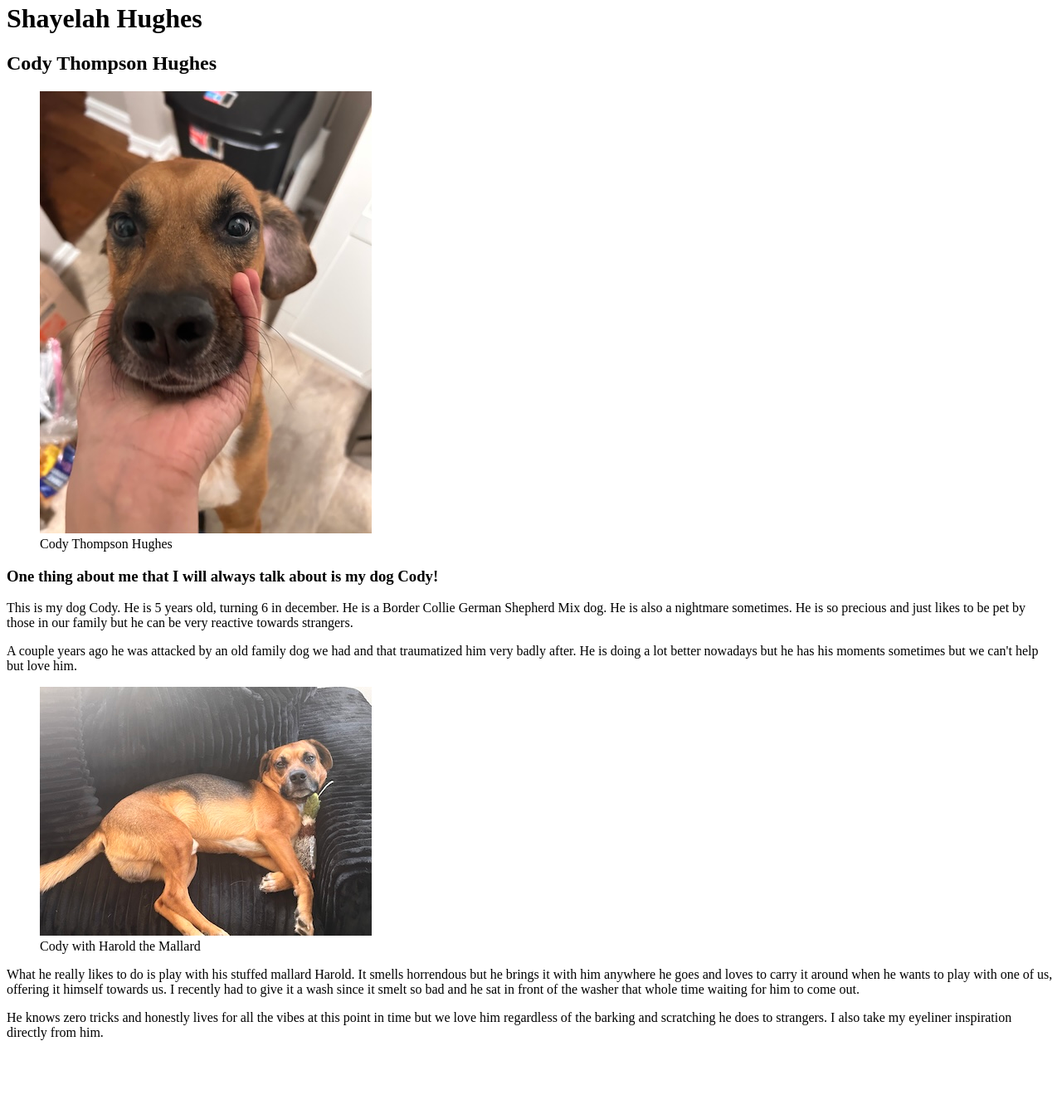
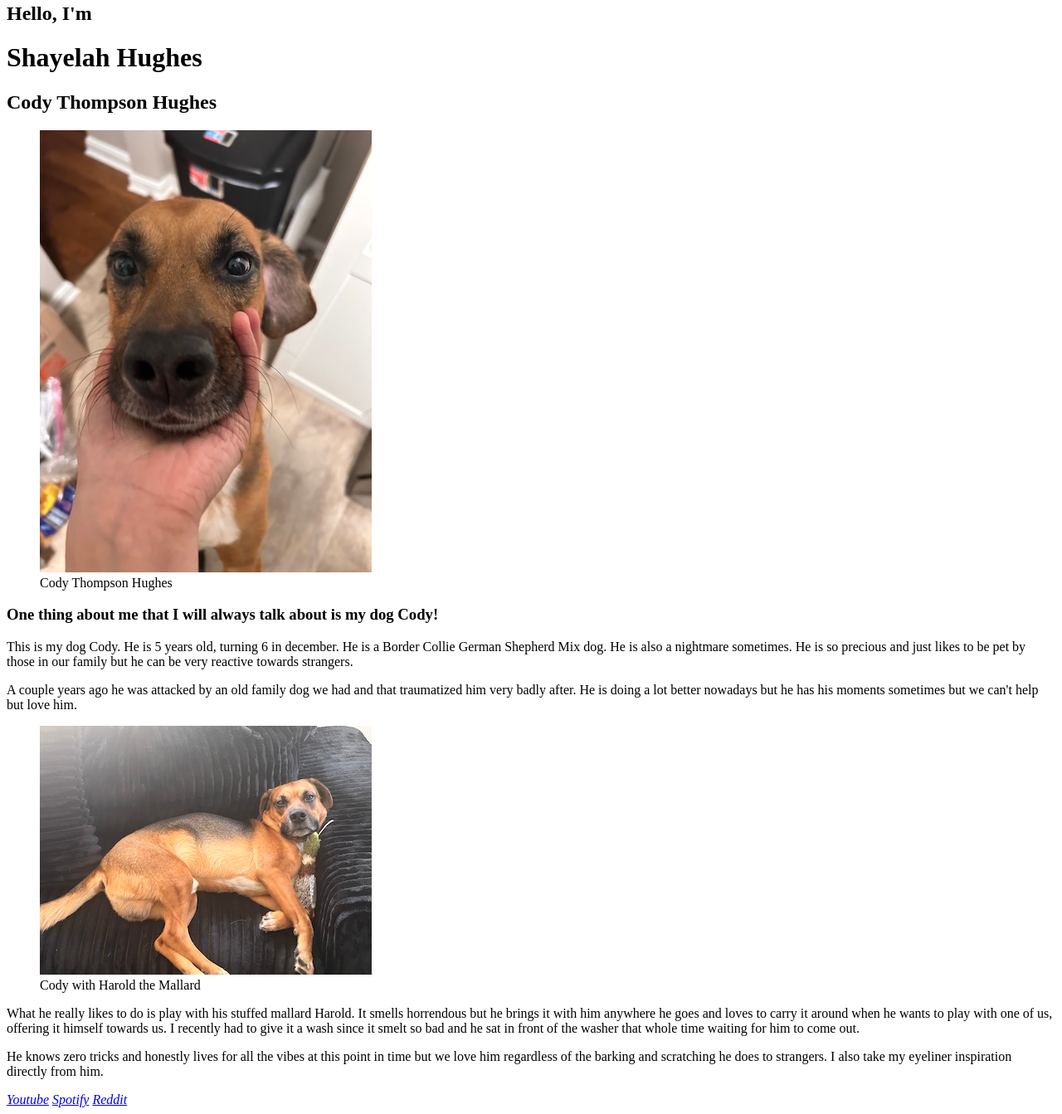
Before and after one commit to shayelah/Personal-Homepage, a plain HTML site: page index.html in a window 1280 px wide. Shown: the part 17-1360 px from the top of the page at 83% size. Before the commit the page ends 1287 px from the top, so only its background shows below. Drawn offline with Linux system fonts and the light colour scheme.

Commit message:
11-4 update

```diff
--- a/index.html
+++ b/index.html
@@ -6,14 +6,20 @@
   <title>Shayelah Hughes' Homepage</title>
 </head>
 <body>
+<div class="wrapper">
+  <header>
+    <div class="name">
+    <h2>Hello, I'm</h2>
   <h1>Shayelah Hughes</h1>
 
   <h2>Cody Thompson Hughes</h2>
-<figure>
+    </div>
+  <figure class="me">
     <img src="cody.JPG" alt="Cody">
     <figcaption>Cody Thompson Hughes</figcaption>
   </figure>
-
+  </header>
+  <main>
   <h3>One thing about me that I will always talk about is my dog Cody!</h3>
 
   <p>This is my dog Cody. He is 5 years old, turning 6 in december. He is a Border Collie German Shepherd Mix dog. He is also a nightmare sometimes. He is so precious and just likes to be pet by those in our family but he can be very reactive towards strangers.</p>
@@ -28,6 +34,13 @@
   <p>What he really likes to do is play with his stuffed mallard Harold. It smells horrendous but he brings it with him anywhere he goes and loves to carry it around when he wants to play with one of us, offering it himself towards us. I recently had to give it a wash since it smelt so bad and he sat in front of the washer that whole time waiting for him to come out.</p>
 
   <p>He knows zero tricks and honestly lives for all the vibes at this point in time but we love him regardless of the barking and scratching he does to strangers. I also take my eyeliner inspiration directly from him.</p>
+  </main>
+  <footer>
+    <a href="https://youtu.be/RwvCKetYXwI?si=U87xiDG6WeiKzkpp"><i>Youtube</i></a>
+    <a href="https://open.spotify.com/playlist/06tCWiOWTnuTfoKwHB8Byl?si=5731d0f423f644ad"><i>Spotify</i></a>
+    <a href="https://www.reddit.com/r/puppies/comments/1xg189h/meet_nala_she_is_9_weeks_old_and_an_expert_at/"><i>Reddit</i></a>
+  </footer>
 
+</div>
 </body>
 </html>
```
Lines whose indentation alone changed are shown as unchanged.
